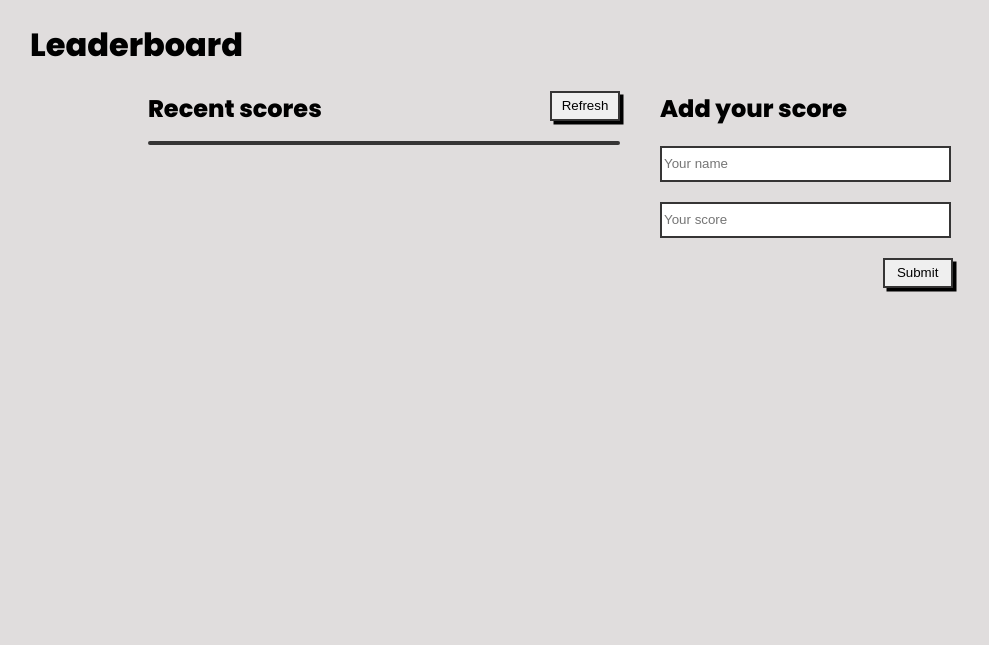
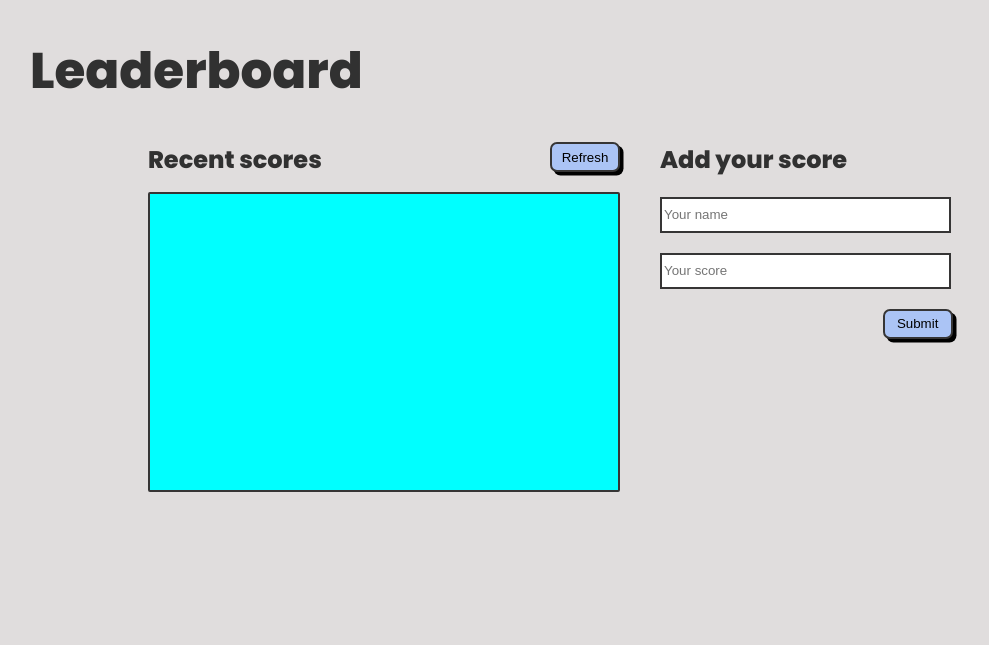
Before and after one commit to 1GORDON/Leaderboard, a website built with webpack: page src/index.html in a window 1280 px wide. Shown: the whole page, without its empty margins (0-989 px from the left). Built offline with nearby package versions, Linux system fonts and the light colour scheme; no server answers.

Commit message:
Add Styles

```diff
--- a/src/addScore.js
+++ b/src/addScore.js
@@ -11,6 +11,8 @@ const addScore = () => {
       .then((response) => {
         if (response.result === 'Leaderboard scores are well created.') {
           window.reload();
+          name.value = '';
+          score.value = '';
         }
       });
   });
--- a/src/style.css
+++ b/src/style.css
@@ -7,12 +7,20 @@ body {
 
 h1 {
   margin-left: 30px;
+  font-weight: 800;
+  font-size: 50px;
+  color: rgba(0, 0, 0, 0.781);
+}
+
+h2 {
+  color: rgba(0, 0, 0, 0.781);
 }
 
 .main-scores {
   display: flex;
   flex-wrap: wrap;
   padding: 0 10%;
+  height: 500px;
 }
 
 .recent-scores,
@@ -23,6 +31,7 @@ h1 {
 
 .recent-scores {
   flex: 1;
+  height: 300px;
 }
 
 .recent-scores-other {
@@ -51,6 +60,8 @@ h1 {
   border: 2px solid rgb(54, 53, 53);
   cursor: pointer;
   box-shadow: 3.5px 3.5px;
+  background-color: rgb(171, 196, 245);
+  border-radius: 7px;
 }
 
 .submit-btn {
@@ -72,6 +83,8 @@ h1 {
   margin: 20px 0;
   border: 2px solid rgb(54, 53, 53);
   border-radius: 2px;
+  background-color: aqua;
+  height: 300px;
 }
 
 .add-score {
```
